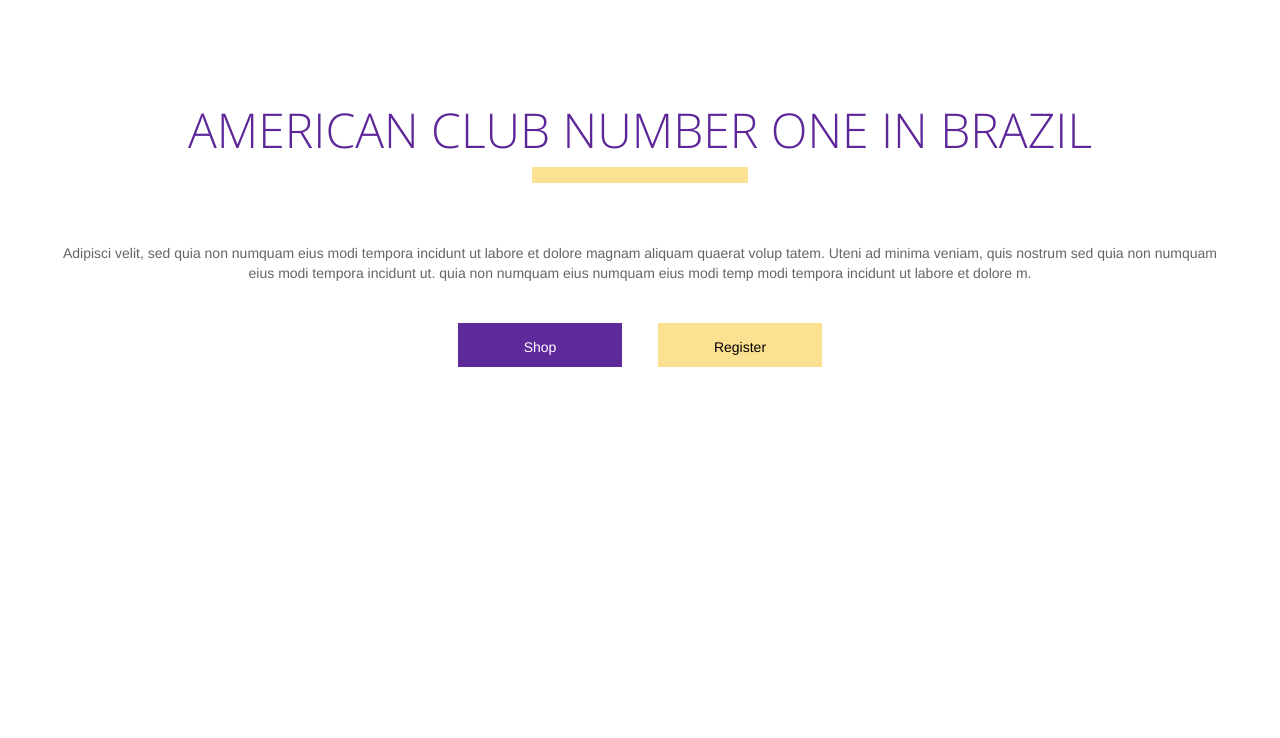
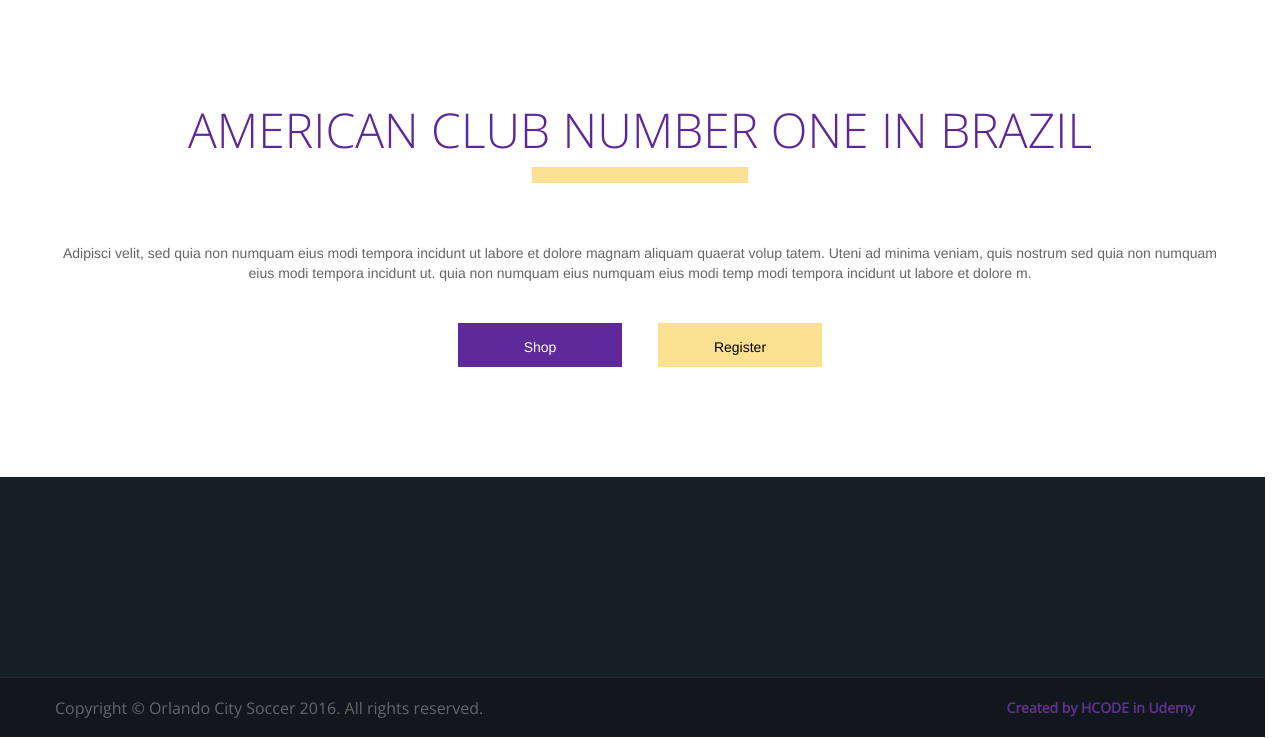
Before and after one commit to leonardohteixeira/ProjetoWeb1, a plain HTML site: page index.html in a window 1280 px wide. Shown: the part 1481-2219 px from the top of the page. Before the commit the page ends 1848 px from the top, so only its background shows below. Drawn offline with Linux system fonts and the light colour scheme.

Commit message:
Criando layout do rodapé

```diff
--- a/css/orlando.css
+++ b/css/orlando.css
@@ -258,3 +258,33 @@ header #logotipo {
 	margin: 0 auto;
 	max-width: 400px;
 }
+footer{
+	margin-top: 110px;
+}
+footer .row{
+	width: 100%;
+}
+footer .row p{
+	line-height: 60px;
+	margin-bottom: 0;
+}
+footer .row-cinza-claro{
+	height: 200px;
+	background-color: #171F26;
+}
+footer .row-cinza-escuro{
+	height: 60px;
+	background-color: #11171D;
+	border-top: #242D37 1px solid;
+}
+footer .pull-left{
+	font-family: 'OpenSans';
+	font-size: 16px;
+	color: #666;
+}
+footer .text-roxo{
+	color: #623291;
+	font-family: 'OpenSans';
+	font-weight: bold;
+	font-size: 14px;
+}
--- a/index.html
+++ b/index.html
@@ -171,6 +171,28 @@
 		</div>
 		</section>
 
+		<footer>
+
+			<div class="row row-cinza-claro">
+
+				<div class="container"></div>
+
+			</div>
+
+			<div class="row row-cinza-escuro">
+
+				<div class="container">
+
+					<p class="pull-left">Copyright © Orlando City Soccer 2016. All rights reserved.</p>
+					<p class="pull-right text-roxo">Created by HCODE in Udemy</p>
+
+				</div>
+
+			</div>
+
+		</footer>
+
+
 		<script src="lib/jquery/jquery.min.js"></script>
 		<script src="lib/bootstrap/js/bootstrap.min.js"></script>
 
```
